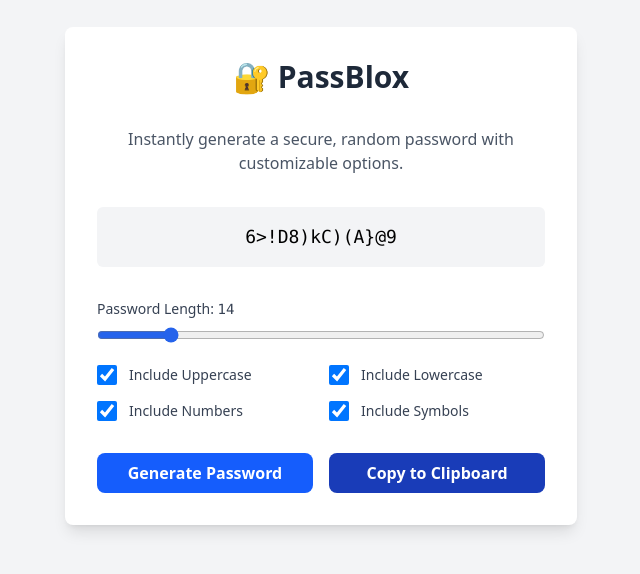
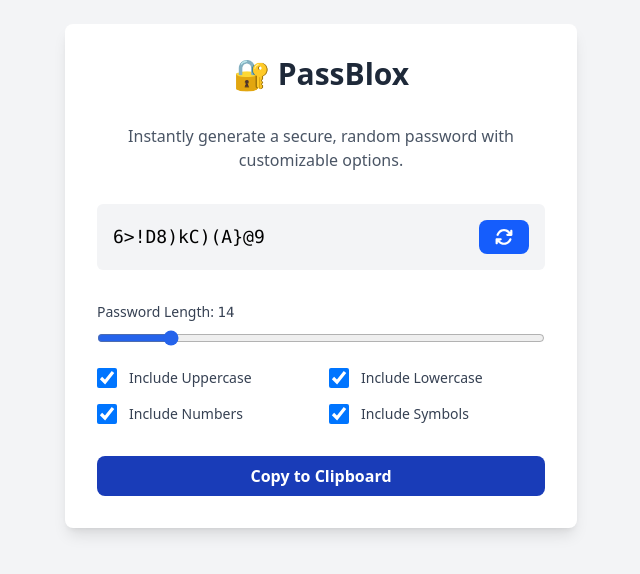
Before and after one commit to neeravpatel/PassBlox, a Vue app: page / in a window 1280 px wide. Shown: the part 124-698 px from the top of the page, without its empty margins (319-959 px from the left). Built offline with nearby package versions, Linux system fonts and the light colour scheme.

Commit message:
added icon and update layout for generate password button

```diff
--- a/package.json
+++ b/package.json
@@ -9,6 +9,9 @@
     "preview": "vite preview"
   },
   "dependencies": {
+    "@fortawesome/fontawesome-svg-core": "^6.7.2",
+    "@fortawesome/free-solid-svg-icons": "^6.7.2",
+    "@fortawesome/vue-fontawesome": "^3.0.8",
     "@tailwindcss/vite": "^4.1.4",
     "tailwindcss": "^4.1.4",
     "vue": "^3.5.13"
--- a/src/components/PasswordGenerator.vue
+++ b/src/components/PasswordGenerator.vue
@@ -1,6 +1,9 @@
 <script lang="ts" setup>
 import { ref, onMounted } from 'vue'
+import { FontAwesomeIcon } from '@fortawesome/vue-fontawesome'
+import { faArrowsRotate } from '@fortawesome/free-solid-svg-icons'
 
+// Register the FontAwesomeIcon component
 const length = ref(14)
 const includeUppercase = ref(true)
 const includeLowercase = ref(true)
@@ -55,9 +58,15 @@ onMounted(() => {
       Instantly generate a secure, random password with customizable options.
     </p>
 
-    <!-- Password Display -->
-    <div class="bg-gray-100 p-4 rounded-md text-center font-mono text-lg break-all">
-      {{ password }}
+    <!-- Password Display with Generate Button -->
+    <div class="flex items-center justify-between bg-gray-100 p-4 rounded-md text-center font-mono text-lg break-all">
+      <span class="mr-4">{{ password }}</span> <!-- Added margin-right -->
+      <button
+        @click="generatePassword"
+        class="flex items-center justify-center bg-blue-600 text-white font-semibold py-2 px-4 rounded-lg hover:bg-blue-700 transition"
+      >
+        <FontAwesomeIcon :icon="faArrowsRotate" class="hover:animate-[spin_.5s_ease_1]" />
+      </button>
     </div>
 
     <!-- Controls -->
@@ -117,30 +126,16 @@ onMounted(() => {
     <!-- Buttons -->
     <div class="flex flex-col sm:flex-row sm:space-x-4 space-y-4 sm:space-y-0">
       <button
-        @click="generatePassword"
-        class="w-full bg-blue-600 text-white font-semibold py-2 rounded-lg hover:bg-blue-700 transition"
-      >
-        Generate Password
-      </button>
-      <button
         v-if="password"
         @click="copyToClipboard"
         :class="{
-          'bg-blue-800 hover:bg-blue-900': copyButtonText === 'Copy to Clipboard',
+          'bg-blue-800 hover:bg-blue-600': copyButtonText === 'Copy to Clipboard',
           'bg-green-600 hover:bg-green-700': copyButtonText === 'Copied!'
         }"
         class="w-full text-white font-semibold py-2 rounded-lg transition"
       >
         {{ copyButtonText }}
       </button>
-    </div>
-
-    <!-- Toast Notification -->
-    <div
-      v-if="showToast"
-      class="fixed bottom-4 left-1/2 transform -translate-x-1/2 bg-green-600 text-white py-2 px-4 rounded-lg shadow-lg"
-    >
-      Password copied to clipboard!
     </div>
   </div>
 </template>
```
Also changed, not shown: 1 other file (tests, documents, lock files or other folders).
